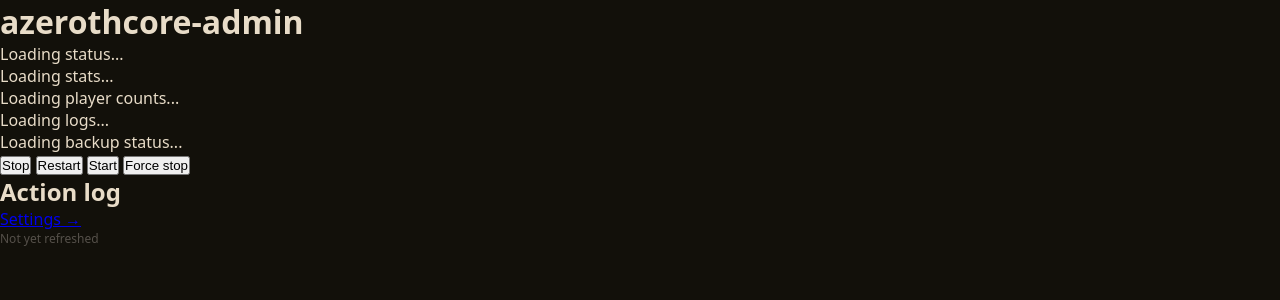
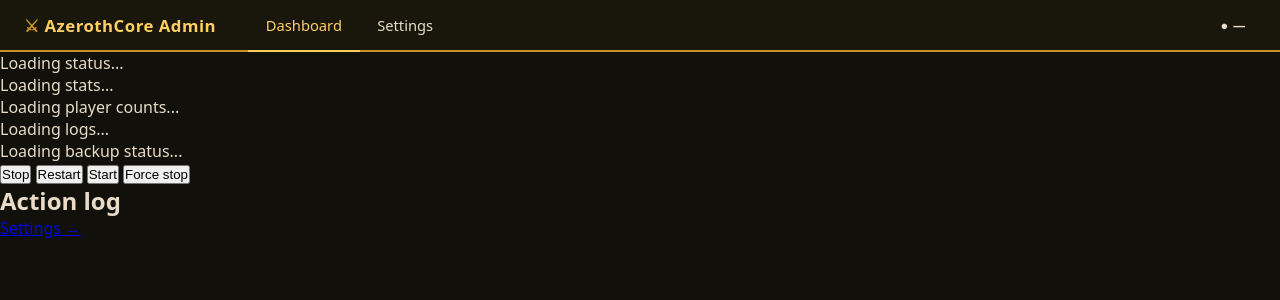
Before and after one commit to ziwdon/wow-server-sp, a FastAPI app: page / in a window 1280 px wide. Shown: the top 300 px of the page. Run offline with FastAPI, Linux system fonts and the light colour scheme; parts of the project's set-up code (start-up, migrations or seed data) failed here and were passed over.

Commit message:
feat(admin): replace base.html with top nav bar
Replace the bare <header><h1> with a full top nav bar containing:
- Left: brand logo and title
- Center: Dashboard and Settings links with active state via Jinja2 request.url.path
- Right: Last refresh timestamp and status pill that updates from the status card

Remove footer id="last-refresh" from dashboard.html (now in nav bar). The nav script
listens for htmx:afterSwap on the #status card and updates both the timestamp and
status pill's text/color to mirror the current server state.

Co-Authored-By: Claude Sonnet 4.6 <noreply@anthropic.com>

```diff
--- a/wow-server-sp-admin/app/templates/base.html
+++ b/wow-server-sp-admin/app/templates/base.html
@@ -9,7 +9,36 @@
 <script src="/static/htmx-sse.js" defer></script>
 </head>
 <body>
-<header><h1>{{ title }}</h1></header>
+<nav class="topnav">
+  <a class="nav-brand" href="/"><span class="nav-icon">⚔</span> AzerothCore Admin</a>
+  <div class="nav-links">
+    <a class="nav-link {% if request.url.path == '/' %}active{% endif %}" href="/">Dashboard</a>
+    <a class="nav-link {% if request.url.path == '/settings' %}active{% endif %}" href="/settings">Settings</a>
+  </div>
+  <div class="nav-right">
+    <span id="last-refresh"></span>
+    <span id="nav-status-pill" class="status-pill">● —</span>
+  </div>
+</nav>
 <main>{% block main %}{% endblock %}</main>
+<script>
+  document.addEventListener('htmx:afterSwap', function(e) {
+    if (e.detail.target && e.detail.target.id === 'status') {
+      const card = document.getElementById('status');
+      if (!card) return;
+      const val = card.querySelector('.stat-value');
+      const pill = document.getElementById('nav-status-pill');
+      if (val && pill) {
+        const cls = Array.from(val.classList).find(c => c.startsWith('status-'));
+        pill.textContent = '● ' + (val.textContent.trim());
+        pill.className = 'status-pill' + (cls ? ' ' + cls : '');
+      }
+      const now = new Date();
+      const ts = now.getHours().toString().padStart(2,'0') + ':' + now.getMinutes().toString().padStart(2,'0');
+      const ref = document.getElementById('last-refresh');
+      if (ref) ref.textContent = 'Last refresh: ' + ts;
+    }
+  });
+</script>
 </body>
 </html>
--- a/wow-server-sp-admin/app/templates/dashboard.html
+++ b/wow-server-sp-admin/app/templates/dashboard.html
@@ -45,14 +45,4 @@
 </section>
 
 <nav><a href="/settings">Settings →</a></nav>
-
-<footer id="last-refresh">Not yet refreshed</footer>
-<script>
-document.addEventListener('htmx:afterSwap', function () {
-  var now = new Date();
-  var hhmm = now.toLocaleTimeString([], {hour: '2-digit', minute: '2-digit'});
-  var el = document.getElementById('last-refresh');
-  if (el) el.textContent = 'Last refreshed: ' + hhmm;
-});
-</script>
 {% endblock %}
```
